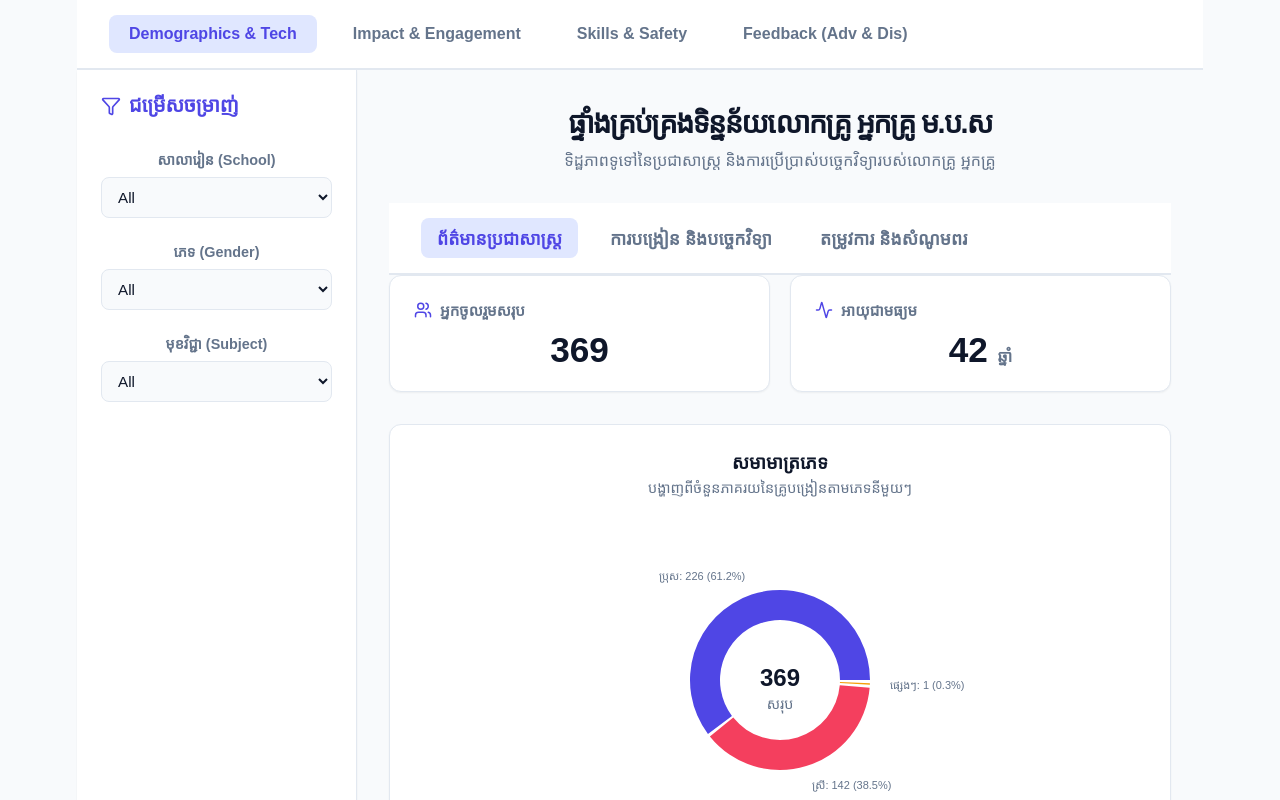
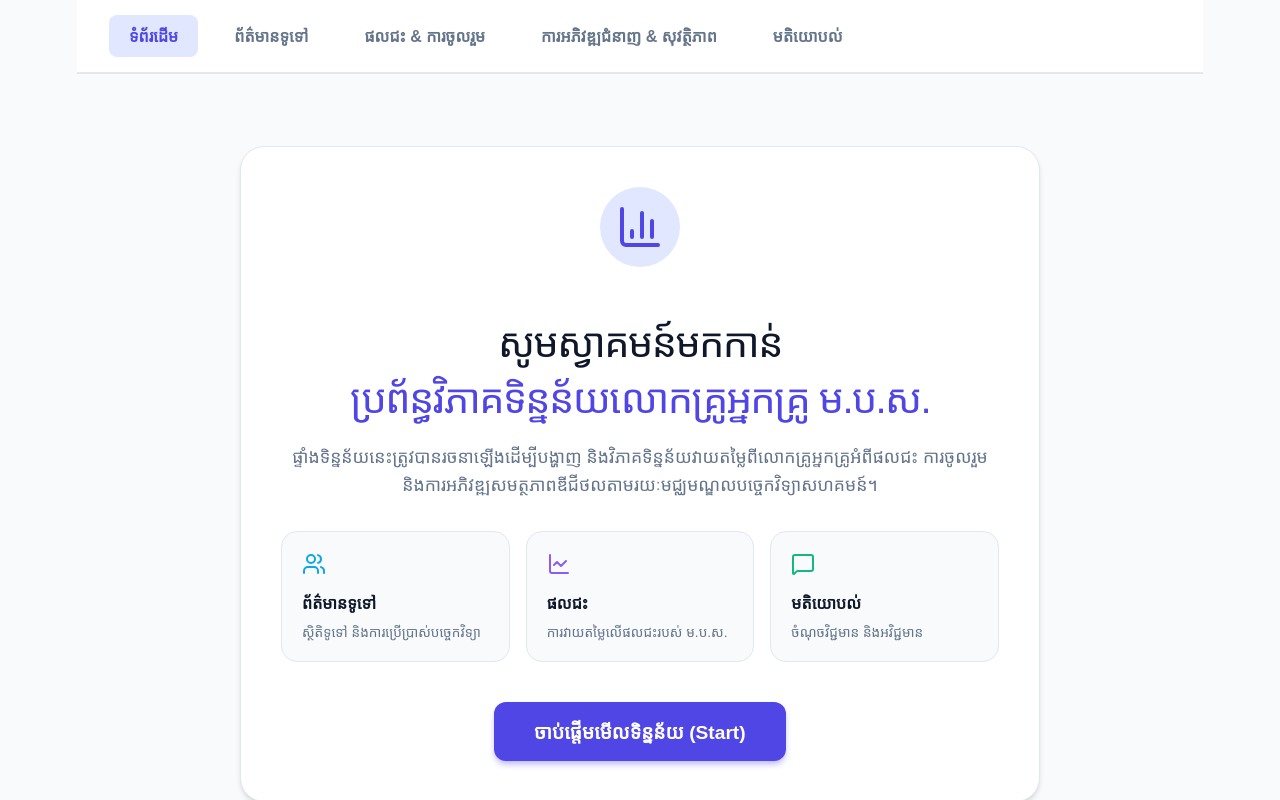
Before and after one commit to heangdeniss/CTC_Teacher_Student_analyst_web, a React app: page / in a window 1280 px wide. Shown: the top 800 px of the page. Built offline with nearby package versions, Linux system fonts and the light colour scheme; the HTML template or start-up script is replaced by a standard one; a web font is replaced by a local one.

Commit message:
Add Welcome page and translate tabs

```diff
--- a/src/App.jsx
+++ b/src/App.jsx
@@ -3,11 +3,12 @@ import Dashboard from './components/Dashboard'
 import ImpactDashboard from './components/ImpactDashboard'
 import AdvancedImpactDashboard from './components/AdvancedImpactDashboard'
 import FeedbackDashboard from './components/FeedbackDashboard'
+import Welcome from './components/Welcome'
 import './App.css'
 
 function App() {
-  const [currentView, setCurrentView] = useState('demographics');
-  const [mounted, setMounted] = useState({ demographics: true });
+  const [currentView, setCurrentView] = useState('welcome');
+  const [mounted, setMounted] = useState({ welcome: true });
 
   const switchTab = (tab) => {
     setCurrentView(tab);
@@ -20,33 +21,43 @@ function App() {
     <>
       <div className="tabs-container">
         <button
+          className={`tab-btn ${currentView === 'welcome' ? 'active' : ''}`}
+          onClick={() => switchTab('welcome')}
+          style={{ fontSize: '1rem', padding: '10px 20px' }}
+        >
+          ទំព័រដើម
+        </button>
+        <button
           className={`tab-btn ${currentView === 'demographics' ? 'active' : ''}`}
           onClick={() => switchTab('demographics')}
           style={{ fontSize: '1rem', padding: '10px 20px' }}
         >
-          Demographics & Tech
+          ព័ត៌មានទូទៅ
         </button>
         <button
           className={`tab-btn ${currentView === 'impact' ? 'active' : ''}`}
           onClick={() => switchTab('impact')}
           style={{ fontSize: '1rem', padding: '10px 20px' }}
         >
-          Impact & Engagement
+          ផលជះ & ការចូលរួម
         </button>
         <button
           className={`tab-btn ${currentView === 'advanced' ? 'active' : ''}`}
           onClick={() => switchTab('advanced')}
           style={{ fontSize: '1rem', padding: '10px 20px' }}
         >
-          Skills & Safety
+          ការអភិវឌ្ឍជំនាញ & សុវត្ថិភាព
         </button>
         <button
           className={`tab-btn ${currentView === 'feedback' ? 'active' : ''}`}
           onClick={() => switchTab('feedback')}
           style={{ fontSize: '1rem', padding: '10px 20px' }}
         >
-          Feedback (Adv & Dis)
+          មតិយោបល់
         </button>
+      </div>
+      <div style={{ display: currentView === 'welcome' ? 'block' : 'none', height: '100%' }}>
+        {mounted.welcome && <Welcome onStart={() => switchTab('demographics')} />}
       </div>
       <div style={{ display: currentView === 'demographics' ? 'block' : 'none' }}>
         {mounted.demographics && <Dashboard />}
--- /dev/null
+++ b/src/components/Welcome.jsx
@@ -0,0 +1,65 @@
+import React from 'react';
+import { BarChart3, Users, LineChart, MessageSquare } from 'lucide-react';
+import '../App.css';
+
+export default function Welcome({ onStart }) {
+  return (
+    <div className="dashboard-container" style={{ justifyContent: 'center', alignItems: 'center', background: 'var(--bg-color)', width: '100%' }}>
+      <div style={{ maxWidth: '800px', padding: '40px', textAlign: 'center', background: 'var(--card-bg)', borderRadius: '24px', boxShadow: 'var(--shadow-md)', border: '1px solid var(--border-color)', margin: '20px' }}>
+
+        <div style={{ marginBottom: '24px' }}>
+          <div style={{ display: 'inline-flex', padding: '16px', borderRadius: '50%', background: 'var(--accent-light)', color: 'var(--accent-primary)', marginBottom: '16px' }}>
+            <BarChart3 size={48} />
+          </div>
+          <h1 style={{ fontSize: '2.5rem', color: 'var(--text-main)', marginBottom: '16px', lineHeight: '1.4' }}>
+            សូមស្វាគមន៍មកកាន់ <br/>
+            <span style={{ color: 'var(--accent-primary)' }}>ប្រព័ន្ធវិភាគទិន្នន័យលោកគ្រូអ្នកគ្រូ ម.ប.ស.</span>
+          </h1>
+          <p style={{ fontSize: '1.1rem', color: 'var(--text-muted)', lineHeight: '1.6', marginBottom: '32px' }}>
+            ផ្ទាំងទិន្នន័យនេះត្រូវបានរចនាឡើងដើម្បីបង្ហាញ និងវិភាគទិន្នន័យវាយតម្លៃពីលោកគ្រូអ្នកគ្រូអំពីផលជះ ការចូលរួម និងការអភិវឌ្ឍសមត្ថភាពឌីជីថលតាមរយៈមជ្ឈមណ្ឌលបច្ចេកវិទ្យាសហគមន៍។
+          </p>
+        </div>
+
+        <div style={{ display: 'grid', gridTemplateColumns: 'repeat(auto-fit, minmax(180px, 1fr))', gap: '16px', marginBottom: '40px', textAlign: 'left' }}>
+          <div style={{ padding: '20px', background: 'var(--bg-color)', borderRadius: '16px', border: '1px solid var(--border-color)' }}>
+            <Users size={24} color="#0ea5e9" style={{ marginBottom: '12px' }} />
+            <h3 style={{ fontSize: '1rem', margin: '0 0 8px 0' }}>ព័ត៌មានទូទៅ</h3>
+            <p style={{ fontSize: '0.85rem', color: 'var(--text-muted)', margin: 0 }}>ស្ថិតិទូទៅ និងការប្រើប្រាស់បច្ចេកវិទ្យា</p>
+          </div>
+          <div style={{ padding: '20px', background: 'var(--bg-color)', borderRadius: '16px', border: '1px solid var(--border-color)' }}>
+            <LineChart size={24} color="#8b5cf6" style={{ marginBottom: '12px' }} />
+            <h3 style={{ fontSize: '1rem', margin: '0 0 8px 0' }}>ផលជះ</h3>
+            <p style={{ fontSize: '0.85rem', color: 'var(--text-muted)', margin: 0 }}>ការវាយតម្លៃលើផលជះរបស់ ម.ប.ស.</p>
+          </div>
+          <div style={{ padding: '20px', background: 'var(--bg-color)', borderRadius: '16px', border: '1px solid var(--border-color)' }}>
+            <MessageSquare size={24} color="#10b981" style={{ marginBottom: '12px' }} />
+            <h3 style={{ fontSize: '1rem', margin: '0 0 8px 0' }}>មតិយោបល់</h3>
+            <p style={{ fontSize: '0.85rem', color: 'var(--text-muted)', margin: 0 }}>ចំណុចវិជ្ជមាន និងអវិជ្ជមាន</p>
+          </div>
+        </div>
+
+        <button
+          onClick={onStart}
+          style={{
+            background: 'var(--accent-primary)',
+            color: 'white',
+            border: 'none',
+            padding: '16px 40px',
+            fontSize: '1.2rem',
+            fontWeight: 'bold',
+            borderRadius: '12px',
+            cursor: 'pointer',
+            fontFamily: 'inherit',
+            transition: 'background 0.2s',
+            boxShadow: '0 4px 6px -1px rgba(79, 70, 229, 0.4)'
+          }}
+          onMouseOver={(e) => e.target.style.background = 'var(--accent-hover)'}
+          onMouseOut={(e) => e.target.style.background = 'var(--accent-primary)'}
+        >
+          ចាប់ផ្តើមមើលទិន្នន័យ (Start)
+        </button>
+
+      </div>
+    </div>
+  );
+}
```
